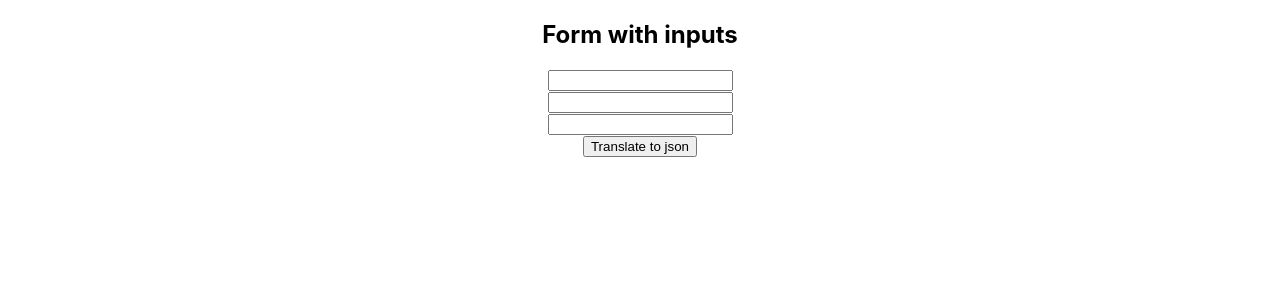
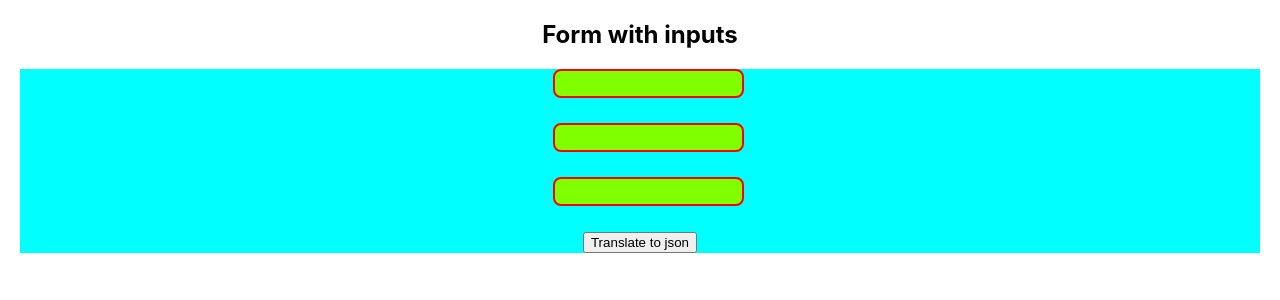
Before and after one commit to Saoa35/task1Les5, a React (Create React App) app: page / in a window 1280 px wide. Shown: the top 300 px of the page. Built offline with nearby package versions, Linux system fonts and the light colour scheme.

Commit message:
create files

```diff
--- a/src/Components/Form/Form.js
+++ b/src/Components/Form/Form.js
@@ -1,4 +1,5 @@
 import React from 'react';
+import styles from './Form.module.css';
 
 
 // function Text(props) {
@@ -11,6 +12,7 @@ class Form extends React.Component {
         input1: '',
         input2: '',
         input3: ''
+        // paragraph: ''
     }
 
 
@@ -46,10 +48,13 @@ class Form extends React.Component {
         // const json = JSON.stringify(this.state);
         // <Text name={json}/>;
 
+
+
         // this.setState({
-        //     <Text {name: json}/>
+
+        //   name: json.value
         // });
-        }
+    }
 
 
     render() {
@@ -58,15 +63,15 @@ class Form extends React.Component {
 
             <div>
                <h2>Form with inputs</h2>
-               <form onSubmit={this.handleSubmit}>
-                   <input type='text' name='input1' value={this.state.input1} onChange={this.handleChange}/> <br/>
-                   <input type='text' name='input2' value={this.state.input2} onChange={this.handleChange}/> <br/>
-                   <input type='text' name='input3' value={this.state.input3} onChange={this.handleChange}/> <br/>
+               <form className={styles.wrapper} onSubmit={this.handleSubmit}>
+                   <input className={styles.input} type='text' name='input1' value={this.state.input1} onChange={this.handleChange}/> <br/>
+                   <input className={styles.input} type='text' name='input2' value={this.state.input2} onChange={this.handleChange}/> <br/>
+                   <input className={styles.input} type='text' name='input3' value={this.state.input3} onChange={this.handleChange}/> <br/>
                    <input type='submit' value='Translate to json'/>
                </form>
-               <p>
-               {/* <Text name={json}/> */}
-               </p>
+               {/* <p name='paragraph' value={this.state.paragraph}>
+
+               </p> */}
             </div>
 
         )
--- /dev/null
+++ b/src/Components/Form/Form.module.css
@@ -0,0 +1,14 @@
+.wrapper {
+    background-color:aqua;
+    margin: 20px;
+}
+
+.input {
+    display: block;
+    background-color:chartreuse;
+    padding: 5px;
+    margin-bottom: 5px;
+    margin-left: 43%;
+    border: 2px solid red;
+    border-radius: 8px;
+}
```
